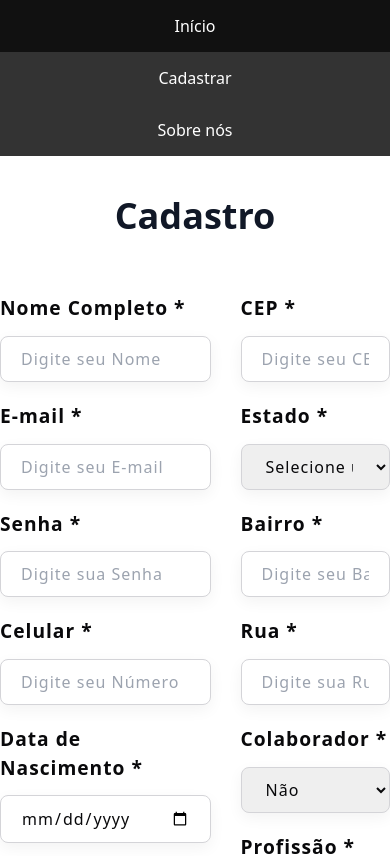
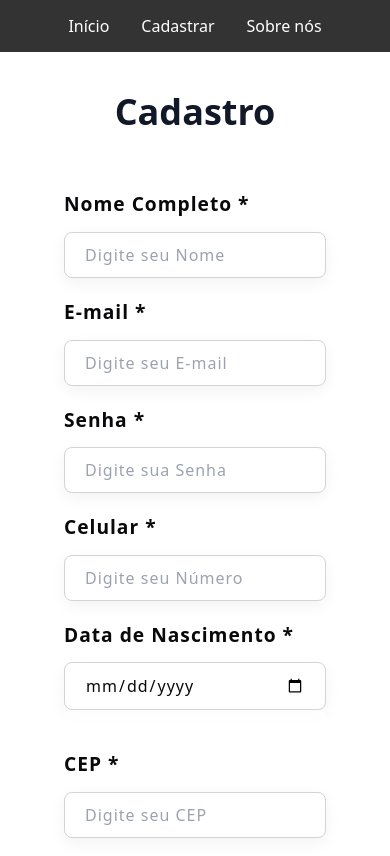
Before and after one commit to Elias-FS/projeto-integrador-v, a React (Vite) app: page /signup in a window 390 px wide. Shown: the top 856 px of the page. Built offline with nearby package versions, Linux system fonts and the light colour scheme.

Commit message:
feat: responsive mode (login and signup form)

```diff
--- a/src/components/loginAndRegisterComponents/Navbar/Navbar.module.css
+++ b/src/components/loginAndRegisterComponents/Navbar/Navbar.module.css
@@ -24,3 +24,15 @@ ul.topnav li.right {float: right;}
   ul.topnav li.right,
   ul.topnav li {float: none;}
 }
+
+@media screen and (max-width: 600px) {
+  ul.topnav {
+    text-align: center;
+  }
+
+  ul.topnav li.right,
+  ul.topnav li {
+    float: none;
+    display: inline-block;
+  }
+}
--- a/src/components/loginAndRegisterComponents/SignUpForm/SignUpForm.module.css
+++ b/src/components/loginAndRegisterComponents/SignUpForm/SignUpForm.module.css
@@ -4,13 +4,7 @@
     margin-top: 0px;
   }
 
-  /* .signupContainer h1 {
-    text-align: center;
-    justify-content: center;
-    display: flex;
-    color: var(--gray-900);
-  }
-   */
+
   .signupButton {
     margin-top: 25px;
     width: 100%;
@@ -59,11 +53,30 @@
   justify-content: space-between;
 }
 
-/* You can adjust the widths as needed */
+
 .cepEstado .inputField {
-  width: 48%; /* Adjust as needed */
+  width: 48%;
 }
 
 .cepEstado .dropboxField {
-  width: 48%; /* Adjust as needed */
+  width: 48%;
 }
+
+@media screen and (max-width: 600px) {
+  .grid_container {
+    display: flex;
+    flex-direction: column;
+    gap: 30px;
+    padding-left: 4rem;
+    padding-right: 4rem;
+  }
+
+  .item3,
+  .item4 {
+    width: 100%;
+  }
+
+  .item4 {
+    margin-top: -7.5rem
+  }
+}
```
Also changed, not shown: src/zustand-store/index.ts (line endings or trailing spaces).
